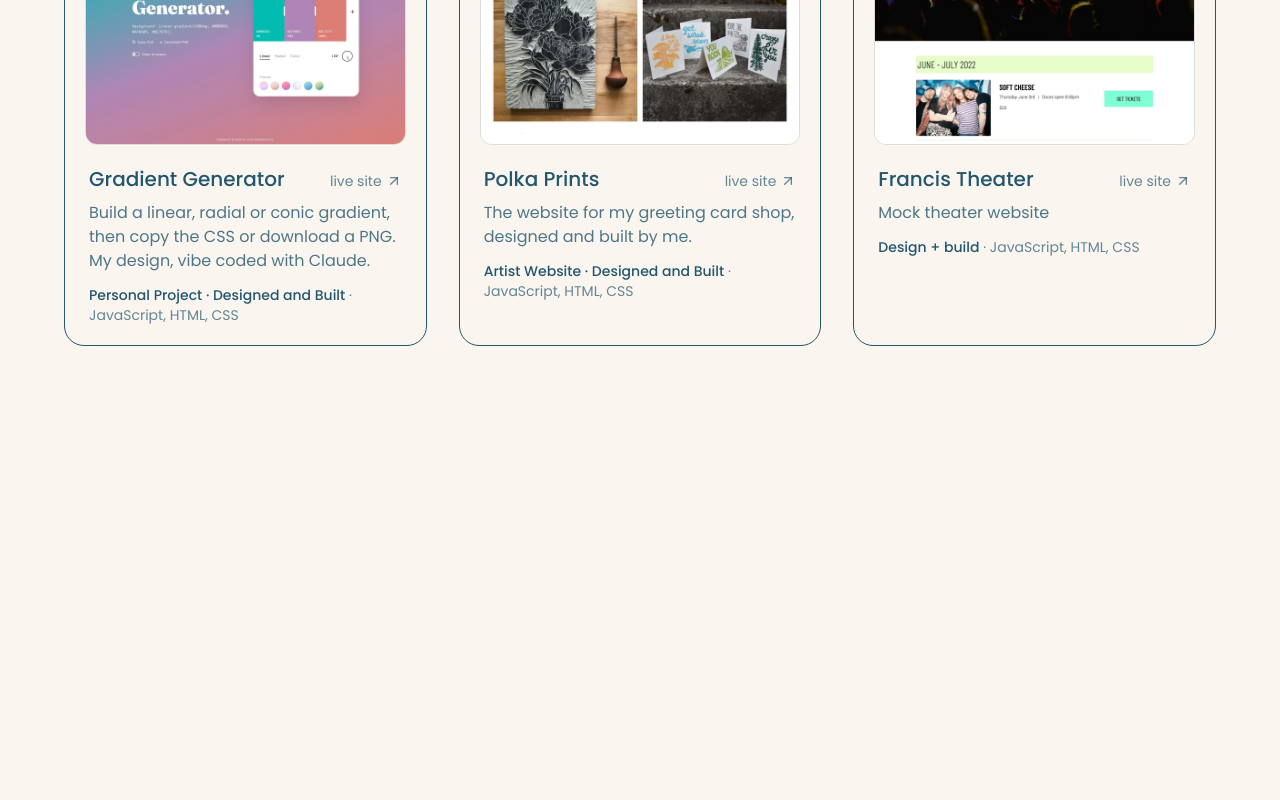
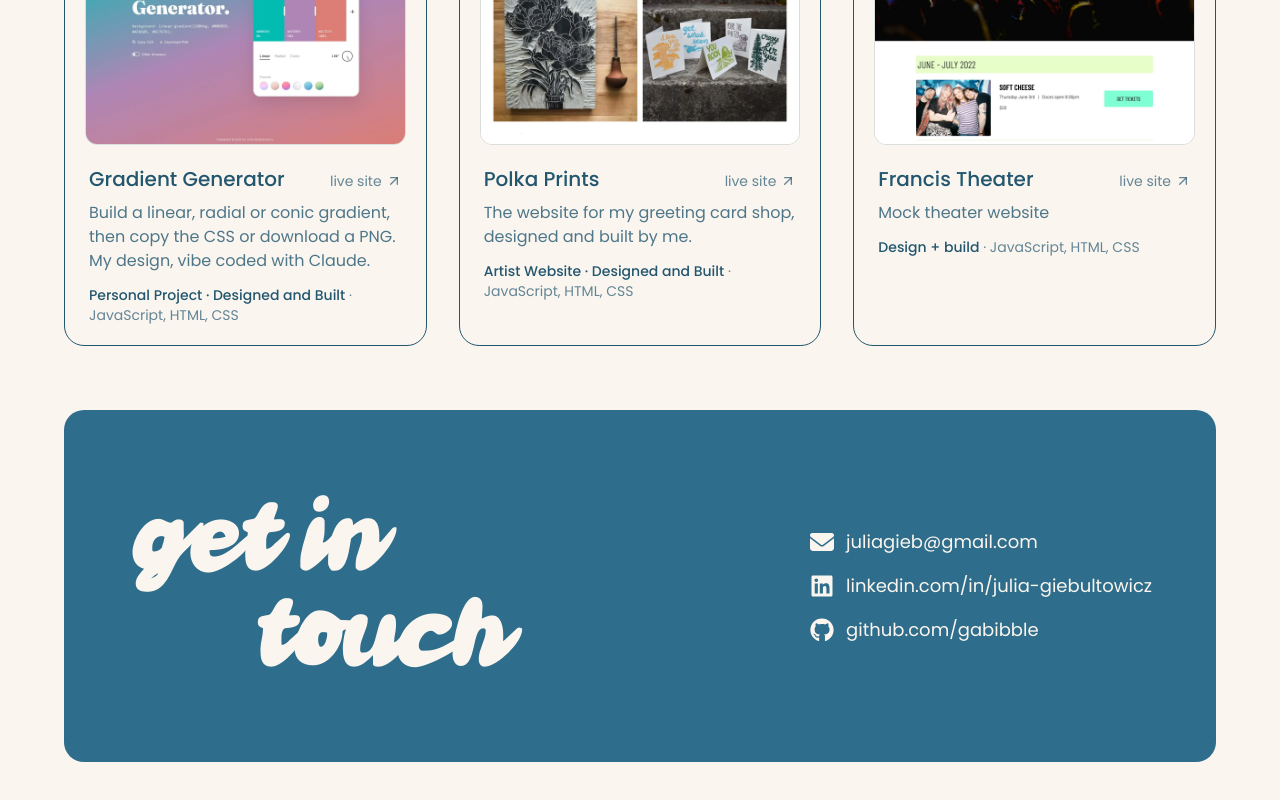
Before and after one commit to gabibble/julia-portfolio, a Next.js app: page / in a window 1280 px wide. Shown: the part 2302-3102 px from the top of the page. Before the commit the page ends 2648 px from the top, so only its background shows below. Built offline with nearby package versions, Linux system fonts and the light colour scheme.

Commit message:
add contact page

```diff
--- /dev/null
+++ b/app/components/Contact.tsx
@@ -0,0 +1,52 @@
+import { FaEnvelope, FaGithub, FaLinkedin } from 'react-icons/fa6';
+
+const contactLinks = [
+  {
+    href: 'mailto:juliagieb@gmail.com',
+    label: 'juliagieb@gmail.com',
+    Icon: FaEnvelope,
+  },
+  {
+    href: 'https://www.linkedin.com/in/julia-giebultowicz/',
+    label: 'linkedin.com/in/julia-giebultowicz',
+    Icon: FaLinkedin,
+  },
+  {
+    href: 'https://github.com/gabibble',
+    label: 'github.com/gabibble',
+    Icon: FaGithub,
+  },
+];
+
+export default function Contact() {
+  return (
+    <section
+      id='contact'
+      className='mx-auto mt-16 w-full max-w-[calc(72rem+3rem)] px-6 pb-24'
+    >
+      <div className='flex flex-col gap-8 rounded-[20px] bg-teal px-8 py-12 text-cream md:flex-row md:items-center md:justify-between md:px-16 md:py-20'>
+        <h2 className='flex flex-col self-center font-script text-6xl leading-none md:self-auto md:text-8xl'>
+          <span>get in</span>
+          <span className='ml-[1.3em]'>touch</span>
+        </h2>
+        <ul className='flex flex-col gap-4'>
+          {contactLinks.map(({ href, label, Icon }) => (
+            <li key={href}>
+              <a
+                href={href}
+                target={href.startsWith('http') ? '_blank' : undefined}
+                rel={
+                  href.startsWith('http') ? 'noopener noreferrer' : undefined
+                }
+                className='flex items-center gap-3 text-lg break-all underline-offset-4 hover:underline'
+              >
+                <Icon className='size-6 shrink-0' />
+                {label}
+              </a>
+            </li>
+          ))}
+        </ul>
+      </div>
+    </section>
+  );
+}
--- a/app/globals.css
+++ b/app/globals.css
@@ -47,3 +47,8 @@ body {
     scroll-behavior: smooth;
   }
 }
+
+/* Leave a little room above a section when a link scrolls to it. */
+section[id] {
+  scroll-margin-top: 1.5rem;
+}
--- a/app/layout.tsx
+++ b/app/layout.tsx
@@ -28,6 +28,7 @@ export default function RootLayout({ children }: LayoutProps<'/'>) {
   return (
     <html
       lang='en'
+      data-scroll-behavior='smooth'
       className={`${poppins.variable} ${retroScript.variable} ${retroSans.variable} h-full antialiased`}
     >
       <body className='min-h-full'>{children}</body>
--- a/app/page.tsx
+++ b/app/page.tsx
@@ -1,7 +1,7 @@
 import Nav from './components/Nav';
 import Hero from './components/Hero';
 import Projects from './components/Projects';
-
+import Contact from './components/Contact';
 
 export default function Home() {
   return (
@@ -9,6 +9,7 @@ export default function Home() {
       <Nav />
       <Hero />
       <Projects />
+      <Contact />
     </>
   );
 }
```
